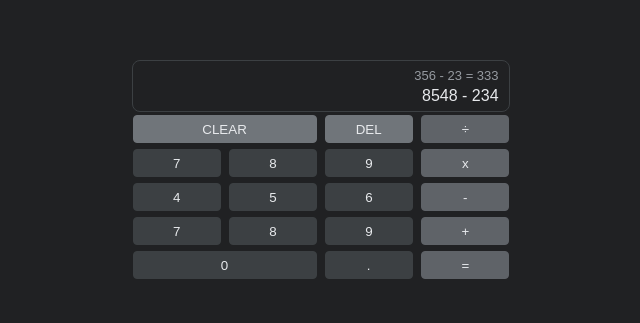
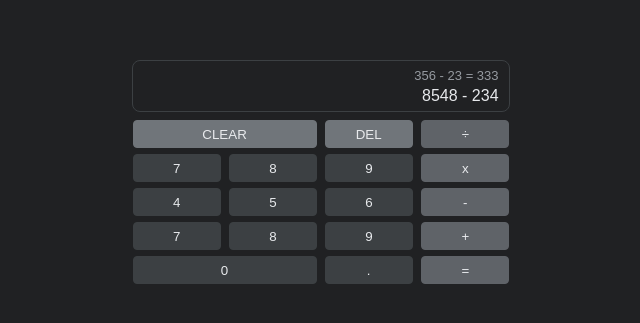
Before and after one commit to EzequiasCalvo/calculator, a React (Create React App) app: page / in a window 1280 px wide. Shown: the part 229-552 px from the top of the page, without its empty margins (319-959 px from the left). Built offline with nearby package versions, Linux system fonts and the light colour scheme.

Commit message:
refactor: increase gap between output and buttons

```diff
--- a/src/App.scss
+++ b/src/App.scss
@@ -12,7 +12,7 @@
   height: 52px;
   border: 1px solid #3c4043;
   border-radius: 8px;
-  margin: auto;
+  margin: 5px auto;
   padding: 6px 10px 0 10px;
   box-sizing: border-box;
 }
```
